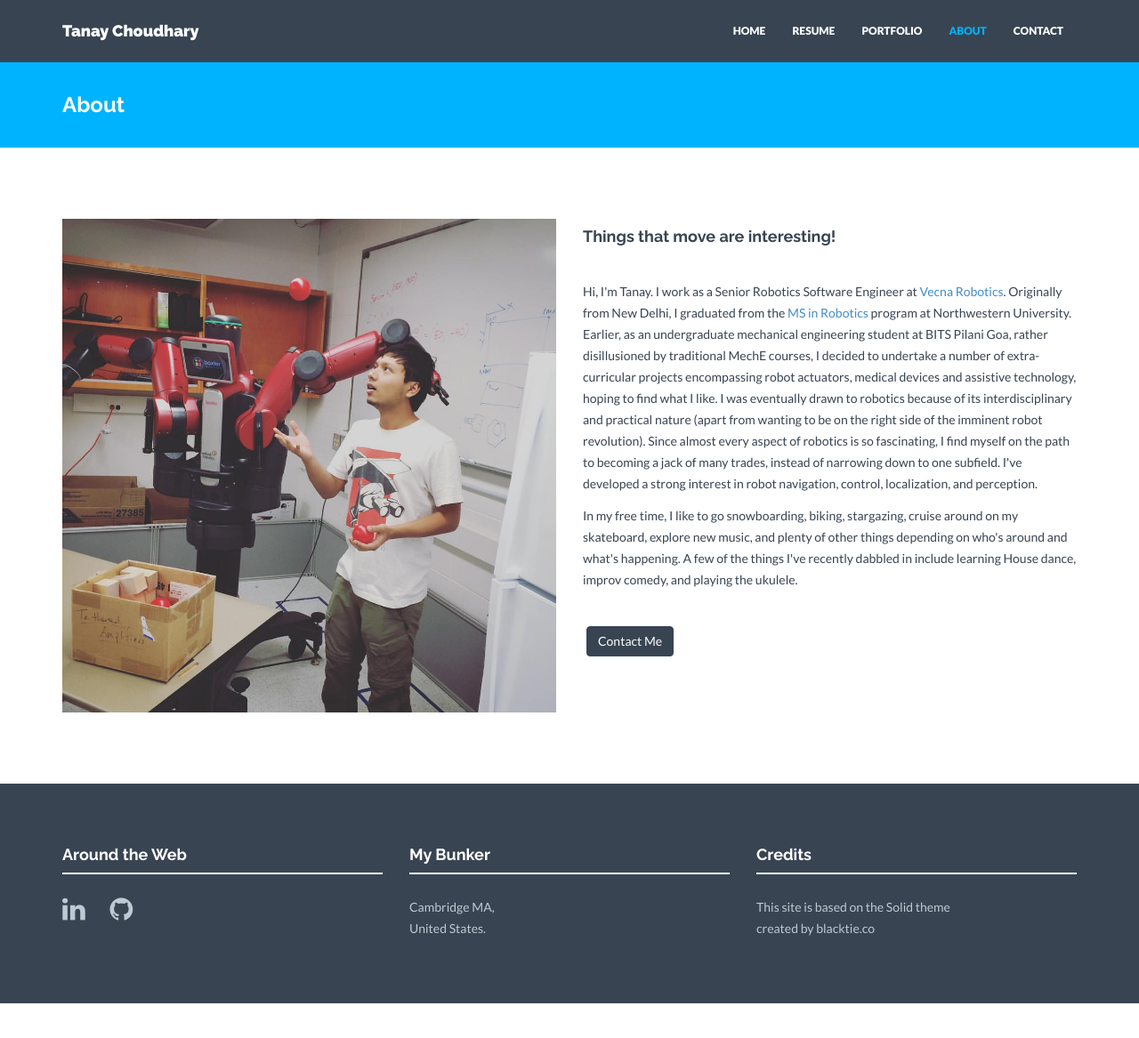
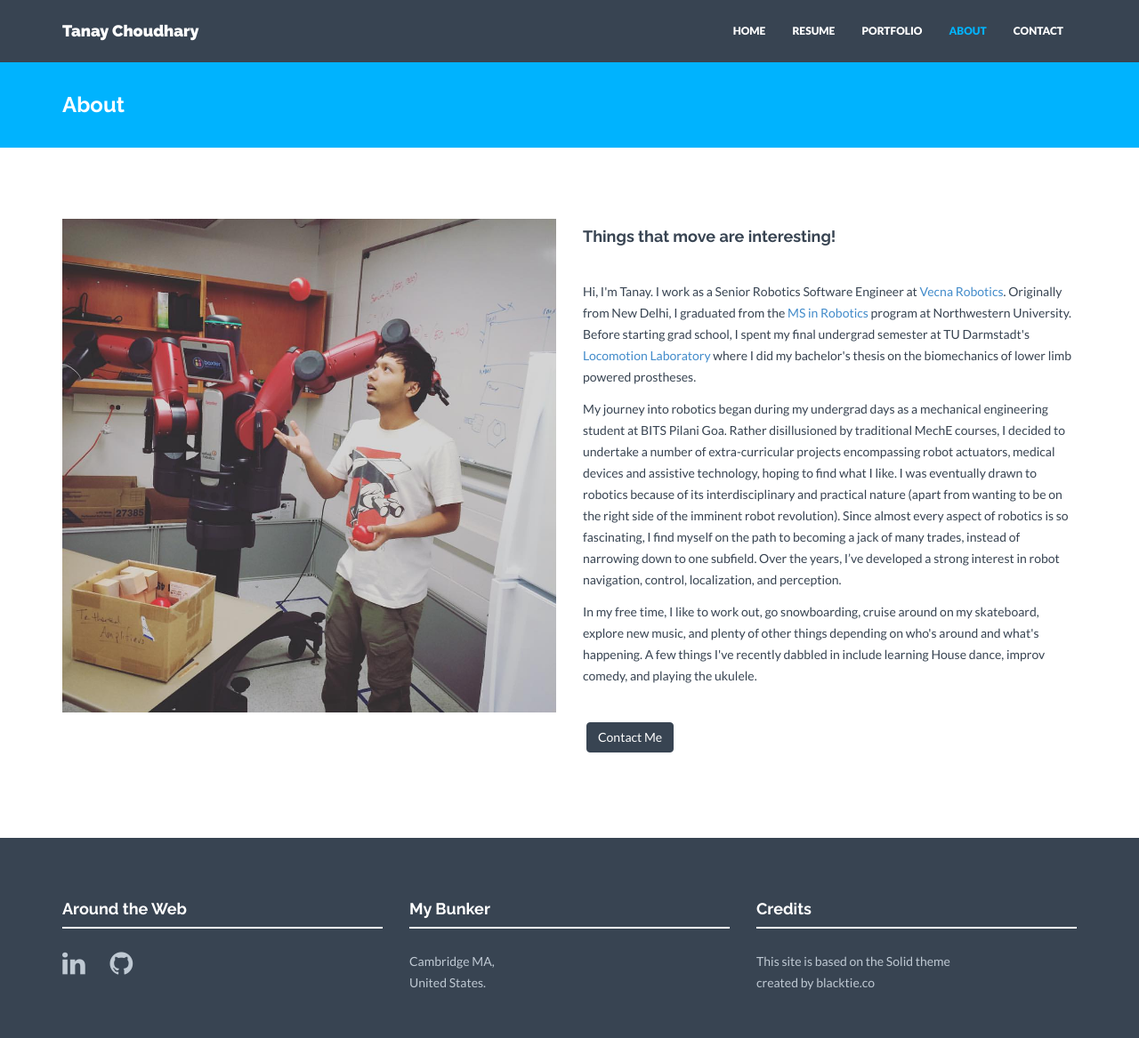
Before and after one commit to tanay-choudhary/tanay-choudhary.github.io, a Jekyll site: the page built from about.html, in a window 1280 px wide and 1189 px high. Shown: the top 1167 px of the window at 89% size. Built offline with Jekyll 4.4.1, drawn with Linux system fonts in a browser that asks for light colours; nearby versions of some CDN libraries.

Commit message:
Update about.html

```diff
--- a/about.html
+++ b/about.html
@@ -12,9 +12,11 @@ permalink: /about/
         <div class="col-lg-6">
             <h4>Things that move are interesting!</h4>
             <br>
-            <p>Hi, I'm Tanay. I work as a Senior Robotics Software Engineer at <a href="https://www.vecnarobotics.com//">Vecna Robotics</a>. Originally from New Delhi, I graduated from the <a href="https://www.mccormick.northwestern.edu/robotics/people/alumni/2015-2016.html">MS in Robotics</a> program at Northwestern University. Earlier, as an undergraduate mechanical engineering student at BITS Pilani Goa, rather disillusioned by traditional MechE courses, I decided to undertake a number of extra-curricular projects encompassing robot actuators, medical devices and assistive technology, hoping to find what I like. I was eventually drawn to robotics because of its interdisciplinary and practical nature (apart from wanting to be on the right side of the imminent robot revolution). Since almost every aspect of robotics is so fascinating, I find myself on the path to becoming a jack of many trades, instead of narrowing down to one subfield. I've developed a strong interest in robot navigation, control, localization, and perception.</p>
+            <p>Hi, I'm Tanay. I work as a Senior Robotics Software Engineer at <a href="https://www.vecnarobotics.com">Vecna Robotics</a>. Originally from New Delhi, I graduated from the <a href="https://www.mccormick.northwestern.edu/robotics/people/alumni/2015-2016.html">MS in Robotics</a> program at Northwestern University. Before starting grad school, I spent my final undergrad semester at TU Darmstadt's <a href="https://lauflabor.ifs-tud.de/doku.php">Locomotion Laboratory</a> where I did my bachelor's thesis on the biomechanics of lower limb powered prostheses.</p>
 
-            <p>In my free time, I like to go snowboarding, biking, stargazing, cruise around on my skateboard, explore new music, and plenty of other things depending on who's around and what's happening. A few of the things I've recently dabbled in include learning House dance, improv comedy, and playing the ukulele.</p>
+            <p> My journey into robotics began during my undergrad days as a mechanical engineering student at BITS Pilani Goa. Rather disillusioned by traditional MechE courses, I decided to undertake a number of extra-curricular projects encompassing robot actuators, medical devices and assistive technology, hoping to find what I like. I was eventually drawn to robotics because of its interdisciplinary and practical nature (apart from wanting to be on the right side of the imminent robot revolution). Since almost every aspect of robotics is so fascinating, I find myself on the path to becoming a jack of many trades, instead of narrowing down to one subfield. Over the years, I’ve developed a strong interest in robot navigation, control, localization, and perception.</p>
+
+            <p>In my free time, I like to work out, go snowboarding, cruise around on my skateboard, explore new music, and plenty of other things depending on who's around and what's happening. A few things I've recently dabbled in include learning House dance, improv comedy, and playing the ukulele.</p>
             <p><br/><a href="/contact/" class="btn btn-theme">Contact Me</a></p>
         </div>
     </div>
```
